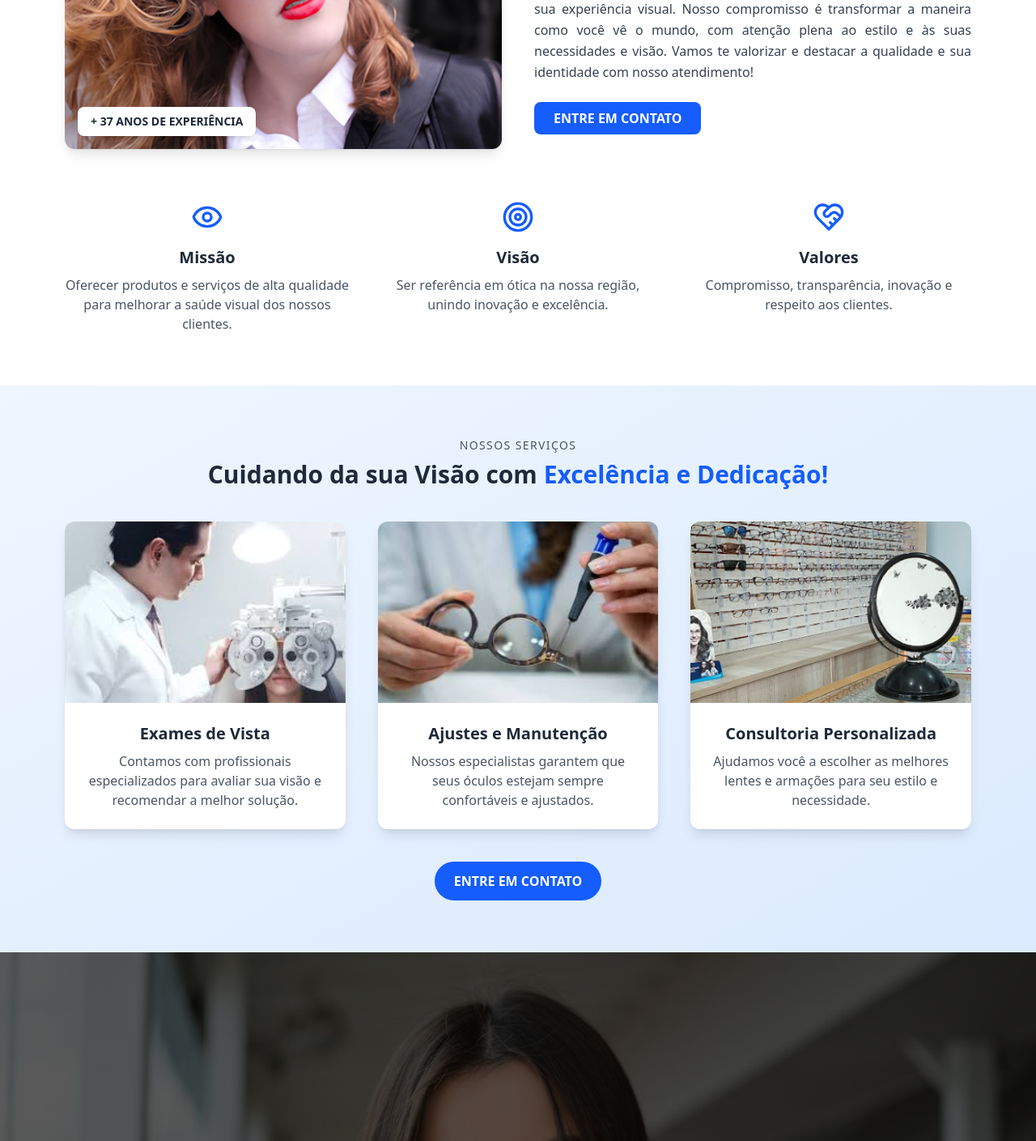
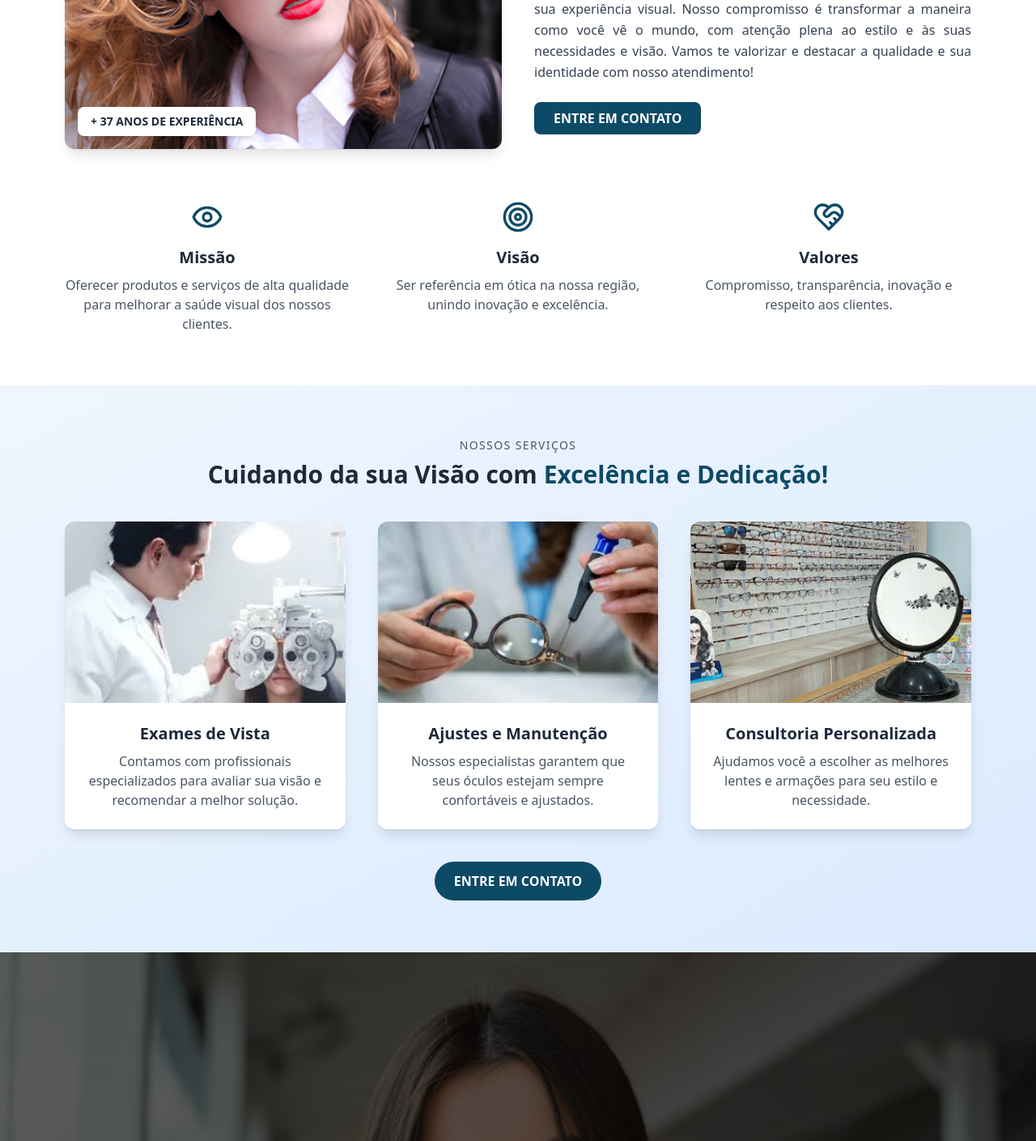
Before and after one commit to LucasCamposGit/optical-store, a Next.js app in the folder frontend-optical-store/: page / in a window 1280 px wide. Shown: the part 1040-2449 px from the top of the page at 81% size. Built offline with nearby package versions, Linux system fonts and the light colour scheme.

Commit message:
front atualizado

```diff
--- a/frontend-optical-store/src/app/(public)/(login)/login/page.tsx
+++ b/frontend-optical-store/src/app/(public)/(login)/login/page.tsx
@@ -42,7 +42,7 @@ export default function LoginPage() {
 
           <button
             type="submit"
-            className="w-full bg-blue-600 text-white py-2 cursor-pointer rounded-md hover:bg-blue-700 font-semibold transition duration-200"
+            className="w-full bg-[#0d4a66] text-white py-2 cursor-pointer rounded-md hover:bg-[#0d4a99] font-semibold transition duration-200"
           >
             Entrar
           </button>
@@ -70,7 +70,7 @@ export default function LoginPage() {
 
         <p className="text-center text-sm text-gray-600">
           Ainda não tem uma conta?{" "}
-          <Link href="/cadastro" className="text-blue-600 hover:underline font-semibold">
+          <Link href="/cadastro" className="text-[#0d4a66] hover:underline font-semibold">
             Criar conta
           </Link>
         </p>
--- a/frontend-optical-store/src/app/(public)/(loja)/loja/page.tsx
+++ b/frontend-optical-store/src/app/(public)/(loja)/loja/page.tsx
@@ -106,10 +106,10 @@ export default function TesteAPI() {
                 )}
                 <h2 className="text-xl font-semibold">{produto.name}</h2>
                 <p className="text-gray-600">{produto.description}</p>
-                <p className="mt-2 font-bold text-blue-600">
+                <p className="mt-2 font-bold text-[#0d4a66]">
                   R$ {produto.base_price.toFixed(2)}
                 </p>
-                <button className="mt-4 w-full bg-blue-600 text-white py-2 cursor-pointer rounded hover:bg-blue-700">Adicionar ao Carrinho</button>
+                <button className="mt-4 w-full bg-[#0d4a66] text-white py-2 cursor-pointer rounded hover:bg-[#0d4a99]">Adicionar ao Carrinho</button>
               </div>
             ))}
           </div>
--- a/frontend-optical-store/src/app/(public)/components/AboutSection.tsx
+++ b/frontend-optical-store/src/app/(public)/components/AboutSection.tsx
@@ -29,7 +29,7 @@ export default function AboutSection() {
           </p>
 
           <Link  href="https://wa.me/5511945647329?text=Olá!%20Gostaria%20de%20saber%20mais">
-            <button className="bg-blue-600 text-white px-6 py-2 rounded-lg font-semibold transition cursor-pointer hover:bg-blue-700 active:scale-95 active:translate-y-[1px]">
+            <button className="bg-[#0d4a66] text-white px-6 py-2 rounded-lg font-semibold transition cursor-pointer hover:bg-[#0d4a99] active:scale-95 active:translate-y-[1px]">
               ENTRE EM CONTATO
             </button>
           </Link>
@@ -40,7 +40,7 @@ export default function AboutSection() {
      <div className="mt-16 grid grid-cols-1 md:grid-cols-3 gap-8 text-center">
         <div>
           <div className="flex justify-center mb-4">
-            <Eye className="w-10 h-10 text-blue-600" />
+            <Eye className="w-10 h-10 text-[#0d4a66]" />
           </div>
           <h3 className="text-xl font-bold text-gray-800 mb-2">Missão</h3>
           <p className="text-gray-600">
@@ -49,7 +49,7 @@ export default function AboutSection() {
         </div>
         <div>
           <div className="flex justify-center mb-4">
-            <Target className="w-10 h-10 text-blue-600" />
+            <Target className="w-10 h-10 text-[#0d4a66]" />
           </div>
           <h3 className="text-xl font-bold text-gray-800 mb-2">Visão</h3>
           <p className="text-gray-600">
@@ -58,7 +58,7 @@ export default function AboutSection() {
         </div>
         <div>
           <div className="flex justify-center mb-4">
-            <HeartHandshake className="w-10 h-10 text-blue-600" />
+            <HeartHandshake className="w-10 h-10 text-[#0d4a66]" />
           </div>
           <h3 className="text-xl font-bold text-gray-800 mb-2">Valores</h3>
           <p className="text-gray-600">
--- a/frontend-optical-store/src/app/(public)/components/BrandsSection.tsx
+++ b/frontend-optical-store/src/app/(public)/components/BrandsSection.tsx
@@ -16,7 +16,7 @@ export default function PartnersSection() {
         </p>
 
         {/* Título principal estilo imagem, mas em azul */}
-        <h2 className="text-3xl font-bold text-blue-600 mt-2 mb-10">
+        <h2 className="text-3xl font-bold text-[#0d4a66] mt-2 mb-10">
           Marcas e Parceiros
         </h2>
 
--- a/frontend-optical-store/src/app/(public)/components/ContactSection.tsx
+++ b/frontend-optical-store/src/app/(public)/components/ContactSection.tsx
@@ -130,7 +130,7 @@ export default function ContatoSection() {
             />
             <button
                 type="submit"
-                className="md:col-span-2 bg-blue-600 text-white font-medium py-3 rounded-md hover:bg-blue-700 transition"
+                className="md:col-span-2 bg-[#0d4a66] text-white font-medium py-3 cursor-pointer rounded-md hover:bg-[#0d4a99] transition"
             >
                 Enviar
             </button>
--- a/frontend-optical-store/src/app/(public)/components/DiferencialSection.tsx
+++ b/frontend-optical-store/src/app/(public)/components/DiferencialSection.tsx
@@ -12,7 +12,7 @@ export default function DiferenciaisSection() {
 
         {/* Título principal */}
         <h2 className="text-3xl font-semibold mt-2 text-black">
-          Excelência que você vê e <span className="text-blue-600 font-bold">confia!</span>
+          Excelência que você vê e <span className="text-[#0d4a66] font-bold">confia!</span>
         </h2>
 
         {/* Cards de diferenciais */}
@@ -66,8 +66,8 @@ export default function DiferenciaisSection() {
         {/* Botão de contato */}
         <div className="mt-12">
           <a
-            href="#contato"
-            className="bg-blue-600 text-white font-medium px-6 py-3 rounded-full hover:bg-blue-700 transition"
+            href="https://wa.me/5511945647329?text=Olá!%20Gostaria%20de%20saber%20mais"
+            className="bg-[#0d4a66] text-white font-medium px-6 py-3 rounded-full hover:bg-[#0d4a99] transition"
           >
             ENTRE EM CONTATO
           </a>
--- a/frontend-optical-store/src/app/(public)/components/HeroSection.tsx
+++ b/frontend-optical-store/src/app/(public)/components/HeroSection.tsx
@@ -8,7 +8,7 @@ export default function HeroSection() {
              bg-no-repeat bg-cover bg-fixed"
   style={{
     backgroundImage: "linear-gradient(rgba(0,0,0,0.5), rgba(0,0,0,0.5)), url('/img/bg-hero.png')",
-    backgroundPosition: "center 65%", // valor ajustado para descer a imagem
+    backgroundPosition: "center 70%", // valor ajustado para descer a imagem
   }}
 >
 
--- a/frontend-optical-store/src/app/(public)/components/ServicesSection.tsx
+++ b/frontend-optical-store/src/app/(public)/components/ServicesSection.tsx
@@ -6,7 +6,7 @@ export default function FeaturesSection() {
       <div className="max-w-7xl mx-auto text-center">
         <p className="text-sm uppercase tracking-widest text-gray-600 mb-2">Nossos Serviços</p>
         <h2 className="text-3xl font-bold text-gray-800 mb-10">
-          Cuidando da sua Visão com <span className="text-blue-600">Excelência e Dedicação!</span>
+          Cuidando da sua Visão com <span className="text-[#0d4a66]">Excelência e Dedicação!</span>
         </h2>
 
         {/* Cards */}
@@ -47,7 +47,7 @@ export default function FeaturesSection() {
 
         {/* Botão */}
         <div className="mt-10">
-          <button className="bg-blue-600 text-white px-6 py-3 rounded-full font-semibold cursor-pointer hover:bg-blue-700 transition active:scale-95 active:translate-y-[1px]">
+          <button className="bg-[#0d4a66] text-white px-6 py-3 rounded-full font-semibold cursor-pointer hover:bg-[#0d4a99] transition active:scale-95 active:translate-y-[1px]">
             ENTRE EM CONTATO
           </button>
         </div>
--- a/frontend-optical-store/src/app/(public)/components/StoreSection.tsx
+++ b/frontend-optical-store/src/app/(public)/components/StoreSection.tsx
@@ -9,7 +9,7 @@ export default function LojaSection() {
           Nossa Loja
         </p>
         <h2 className="text-2xl md:text-3xl font-semibold text-black mt-2">
-            Seu novo óculos <span className="text-blue-600 font-bold">ideal</span> está aqui.
+            Seu novo óculos <span className="text-[#0d4a66] font-bold">ideal</span> está aqui.
         </h2>
 
 
@@ -17,7 +17,7 @@ export default function LojaSection() {
         {/* Botão para a loja */}
         <a
           href="/loja"
-          className="inline-block mt-2 text-blue-600 text-sm font-medium hover:underline transition"
+          className="inline-block mt-2 text-[#0d4a66] text-sm font-medium hover:underline transition"
         >
           Ir para a loja &rarr;
         </a>
```
